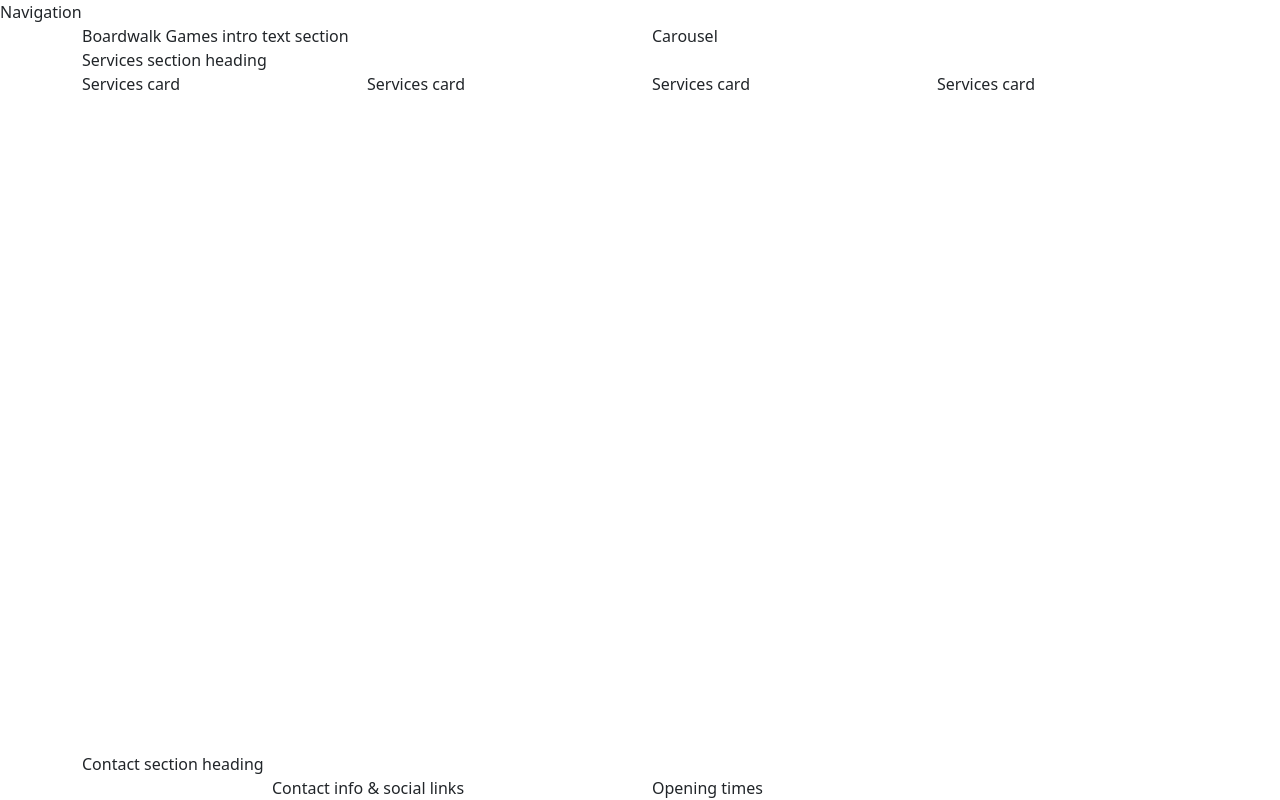
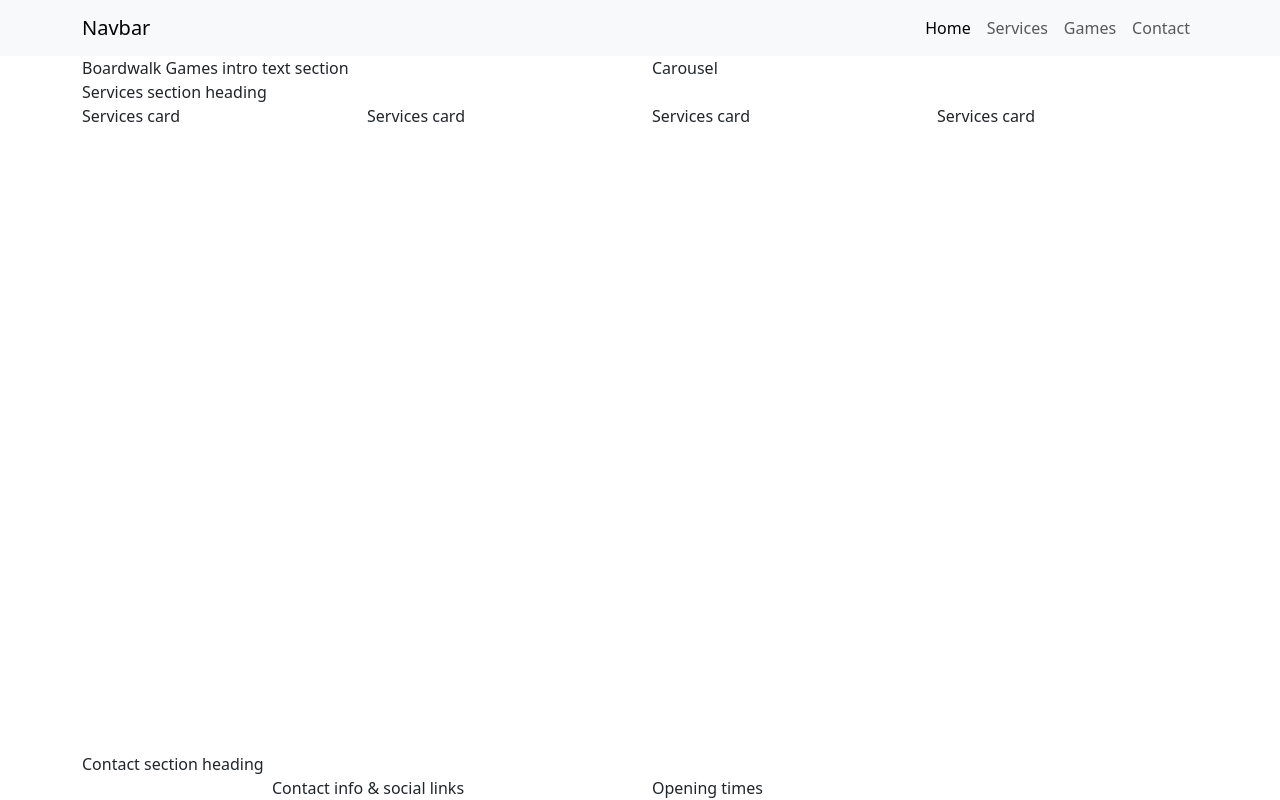
Before and after one commit to JohnxT10/boardwalk-games, a plain HTML site: page index.html in a window 1280 px wide. Drawn offline with nearby package versions, Linux system fonts and the light colour scheme.

Commit message:
Add homepage navigation

```diff
--- a/index.html
+++ b/index.html
@@ -23,9 +23,34 @@
 </head>
 
 <!-- Classes on body set to work with mt-auto on footer to ensure it always stays at the bottom of the page -->
+
 <body class="d-flex flex-column min-vh-100">
     <!-- Navigation -->
-    <div>Navigation</div>
+    <nav class="navbar navbar-expand-lg bg-body-tertiary">
+        <div class="container">
+            <a class="navbar-brand" href="index.html">Navbar</a>
+            <button class="navbar-toggler" type="button" data-bs-toggle="collapse" data-bs-target="#navbarNav"
+                aria-controls="navbarNav" aria-expanded="false" aria-label="Toggle navigation">
+                <span class="navbar-toggler-icon"></span>
+            </button>
+            <div class="collapse navbar-collapse" id="navbarNav">
+                <ul class="navbar-nav ms-auto">
+                    <li class="nav-item">
+                        <a class="nav-link active" aria-current="page" href="index.html">Home</a>
+                    </li>
+                    <li class="nav-item">
+                        <a class="nav-link" href="#">Services</a>
+                    </li>
+                    <li class="nav-item">
+                        <a class="nav-link" href="game-library.html">Games</a>
+                    </li>
+                    <li class="nav-item">
+                        <a class="nav-link" href="#">Contact</a>
+                    </li>
+                </ul>
+            </div>
+        </div>
+    </nav>
 
     <!-- Header with carousel -->
     <header class="container">
```
Also changed, not shown: game-library.html (+1 -1 lines).
